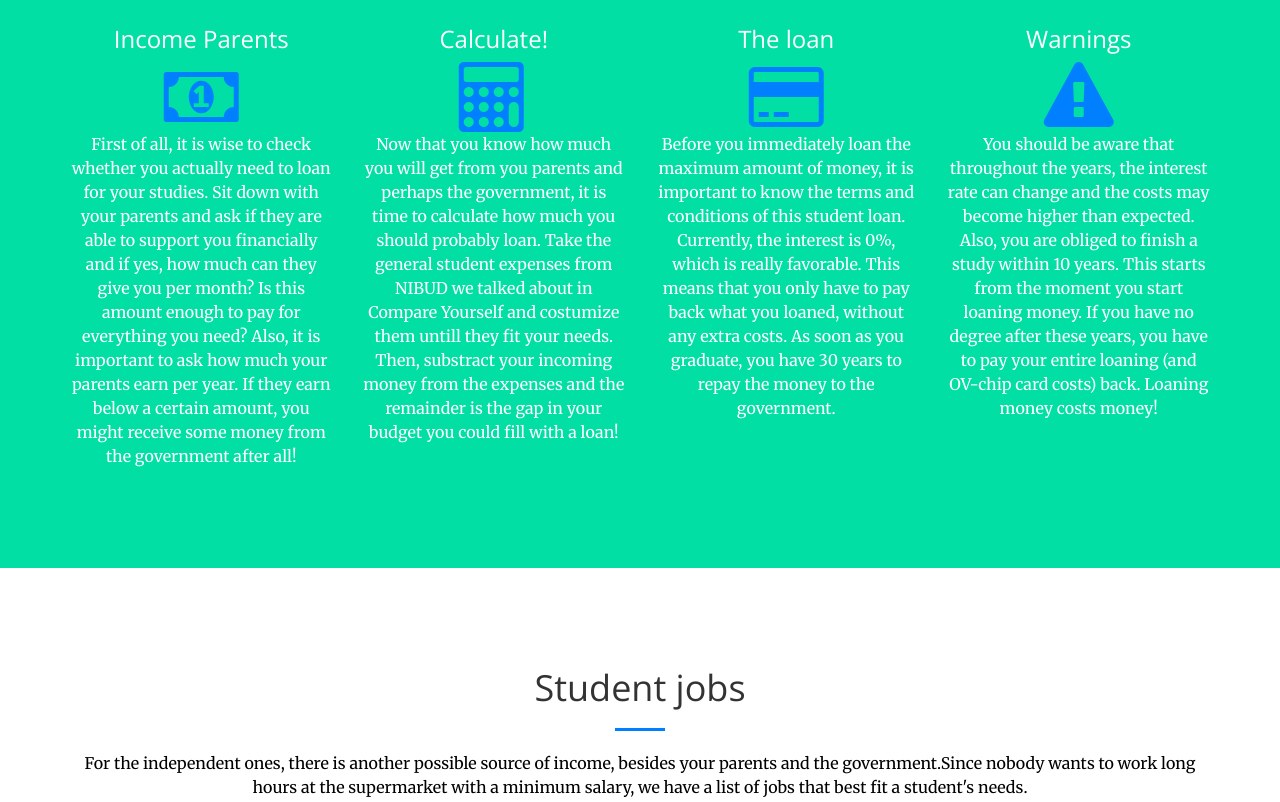
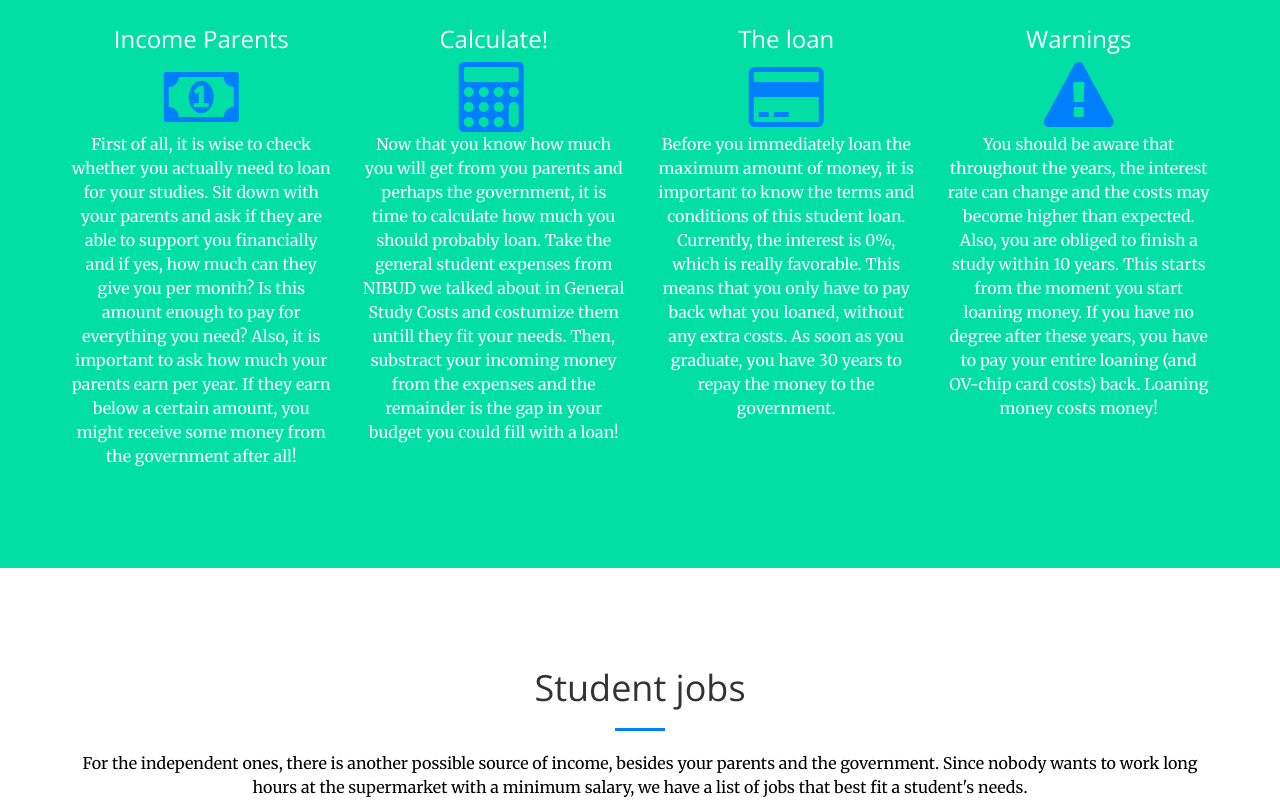
Before and after one commit to mapphili/smartwithmoney, a website: page index.html in a window 1280 px wide. Shown: the part 1940-2742 px from the top of the page. Drawn offline with nearby package versions, Linux system fonts and the light colour scheme.

Commit message:
Update index.html

```diff
--- a/index.html
+++ b/index.html
@@ -205,7 +205,7 @@
 							<i class="fa fa-5x fa-calculator text-primary sr-icons"></i>
 							<p class="text-muted">Now that you know how much you will get from you parents and perhaps the government,
 							it is time to calculate how much you should probably loan.
-							Take the general student expenses from NIBUD we talked about in Compare Yourself and costumize them untill they fit your needs.
+							Take the general student expenses from NIBUD we talked about in General Study Costs and costumize them untill they fit your needs.
 							Then, substract your incoming money from the expenses and the remainder is the gap in your budget you could fill with a loan!</p>
 						</div>
 					</div>
@@ -243,7 +243,7 @@
 			<div class="container">
 				<div class="row">
 					<div class="col-lg-12 text-center">
-						<p>For the independent ones, there is another possible source of income, besides your parents and the government.Since nobody wants to work long hours at the supermarket with a minimum salary, we have a list of jobs that best fit a student's needs. </p>
+						<p>For the independent ones, there is another possible source of income, besides your parents and the government. Since nobody wants to work long hours at the supermarket with a minimum salary, we have a list of jobs that best fit a student's needs. </p>
 					</div>
 				</div>
 			</div>
```
